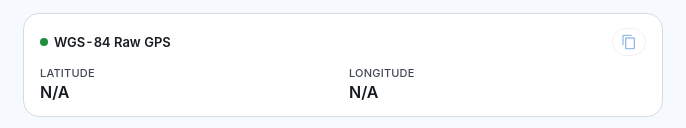
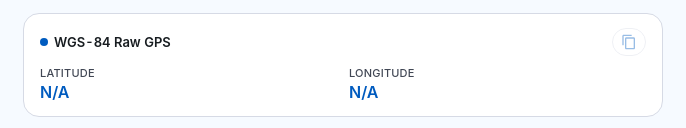
Before and after one commit to lukustar7/where-i-am, a website with bundled scripts: page index.html in a window 1280 px wide. Shown: the part 623-751 px from the top of the page, 297-983 px from the left. Built offline with nearby package versions, Linux system fonts and the light colour scheme; a web font is replaced by a local one.

Commit message:
style(coordinates): colorize WGS-84 coordinate numbers and indicator dot in blue

```diff
--- a/index.html
+++ b/index.html
@@ -105,7 +105,7 @@
       <div class="coordinate-card">
         <div class="card-title-row">
           <div class="card-title-badge">
-            <span class="indicator-dot"></span>
+            <span class="indicator-dot indicator-dot-blue"></span>
             <span>WGS-84 Raw GPS</span>
           </div>
           <button id="copyWgsBtn" class="copy-icon-btn" type="button" title="Copy WGS-84 coordinates" aria-label="Copy WGS-84 coordinates" disabled>
@@ -117,11 +117,11 @@
         <div class="coordinate-grid">
           <div class="coordinate-item">
             <span class="data-label">Latitude</span>
-            <span id="wgsLat" class="data-value">N/A</span>
+            <span id="wgsLat" class="data-value active-blue">N/A</span>
           </div>
           <div class="coordinate-item">
             <span class="data-label">Longitude</span>
-            <span id="wgsLng" class="data-value">N/A</span>
+            <span id="wgsLng" class="data-value active-blue">N/A</span>
           </div>
         </div>
       </div>
--- a/styles.css
+++ b/styles.css
@@ -513,6 +513,10 @@ body {
   color: var(--md-sys-color-on-surface);
 }
 
+.data-value.active-blue {
+  color: var(--md-sys-color-primary);
+}
+
 .data-value.active-green {
   color: var(--color-success);
 }
@@ -554,6 +558,10 @@ body {
   height: 8px;
   border-radius: 50%;
   background-color: var(--color-success);
+}
+
+.indicator-dot-blue {
+  background-color: var(--md-sys-color-primary);
 }
 
 .coordinate-grid {
```
